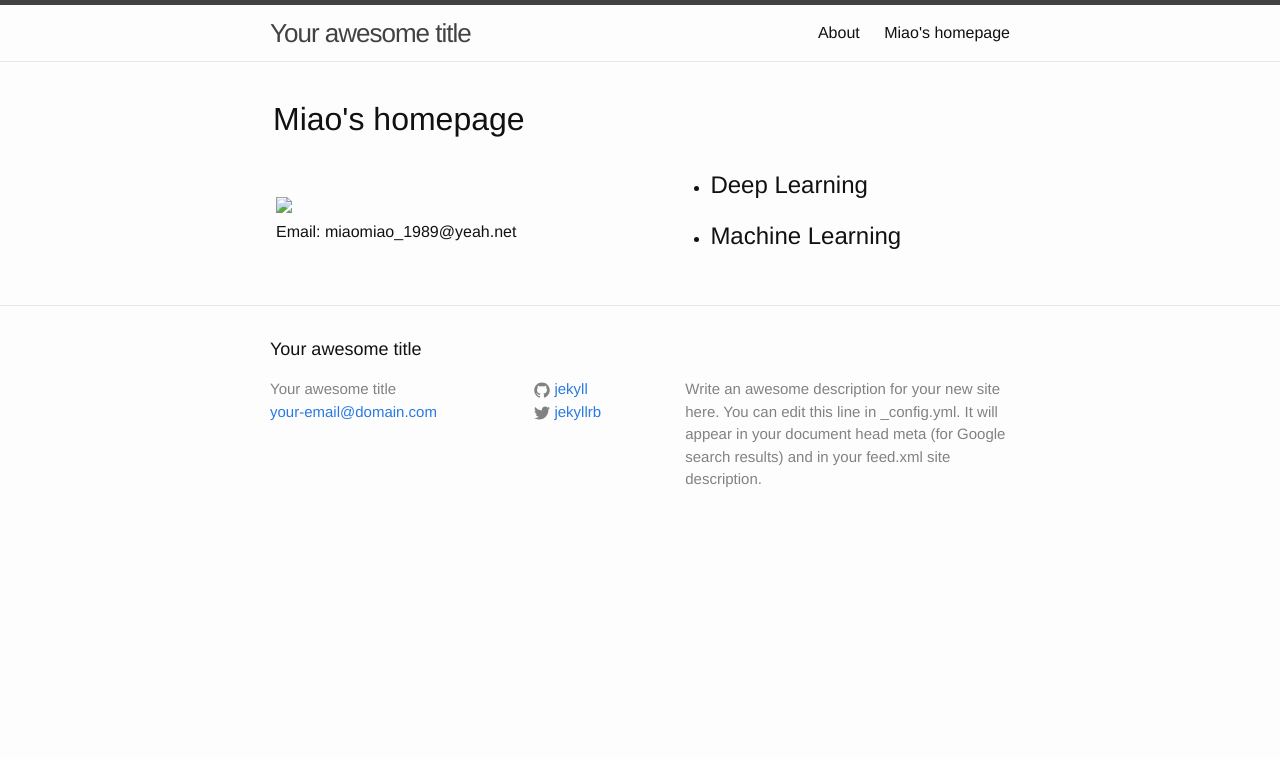
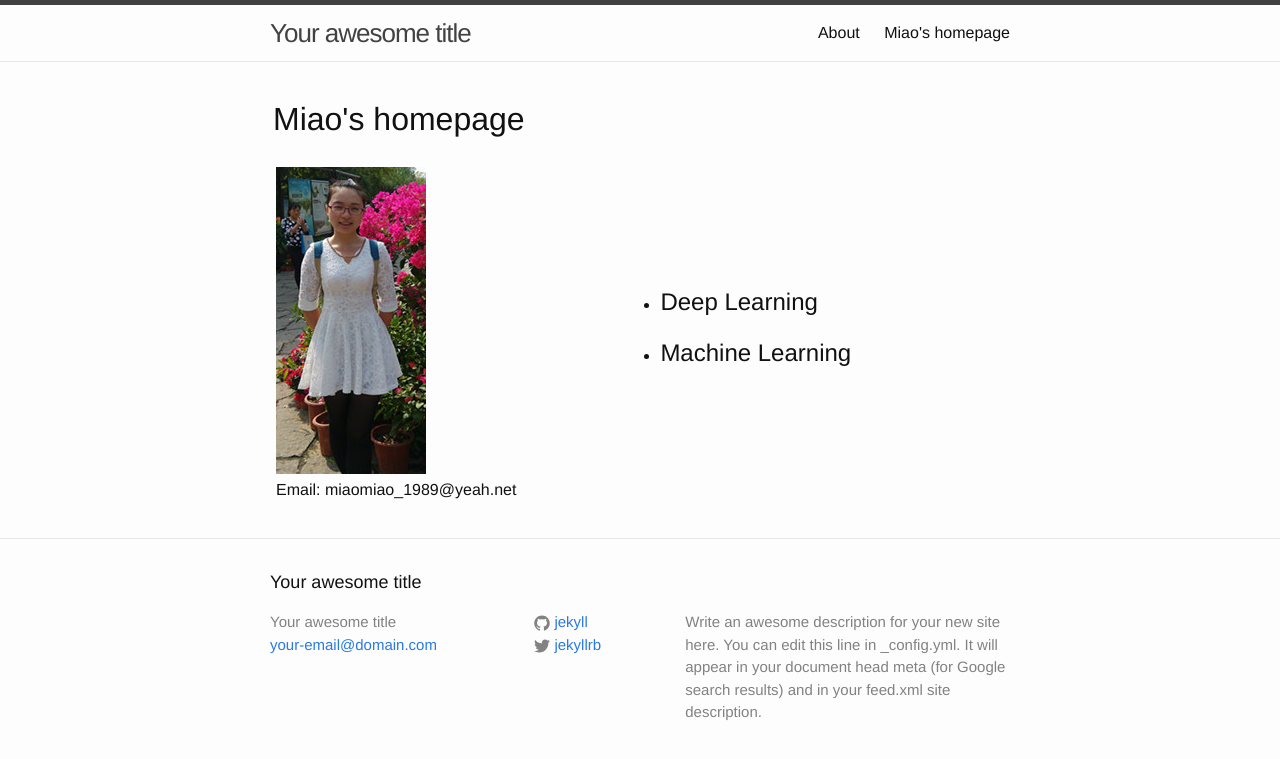
Before and after one commit to miaomiao1989/miaomiao1989.github.io, a Jekyll site: the page built from index.html, in a window 1280 px wide. Shown: the top 759 px of the page. Built offline with Jekyll 4.4.1, drawn with Linux system fonts in a browser that asks for light colours.

Commit message:
index add

```diff
--- a/index.html
+++ b/index.html
@@ -16,14 +16,14 @@ title: Miao's homepage
   <tr>
     <td><table>
         <tr>
-          <td><img src="_includes/my0.jpg" /> </td>
+          <td><img src="images/my0.jpg" /> </td>
         </tr>
         <tr>
           <td> Email: miaomiao_1989@yeah.net </td>
         </tr>
       </table></td>
 	  <td>
-	  <table width="150">
+	  <table width="100">
 	  </table>
 	  </td>
     <td><table>
```
Also changed, not shown: images/my0.jpg (added), 1 other file.
